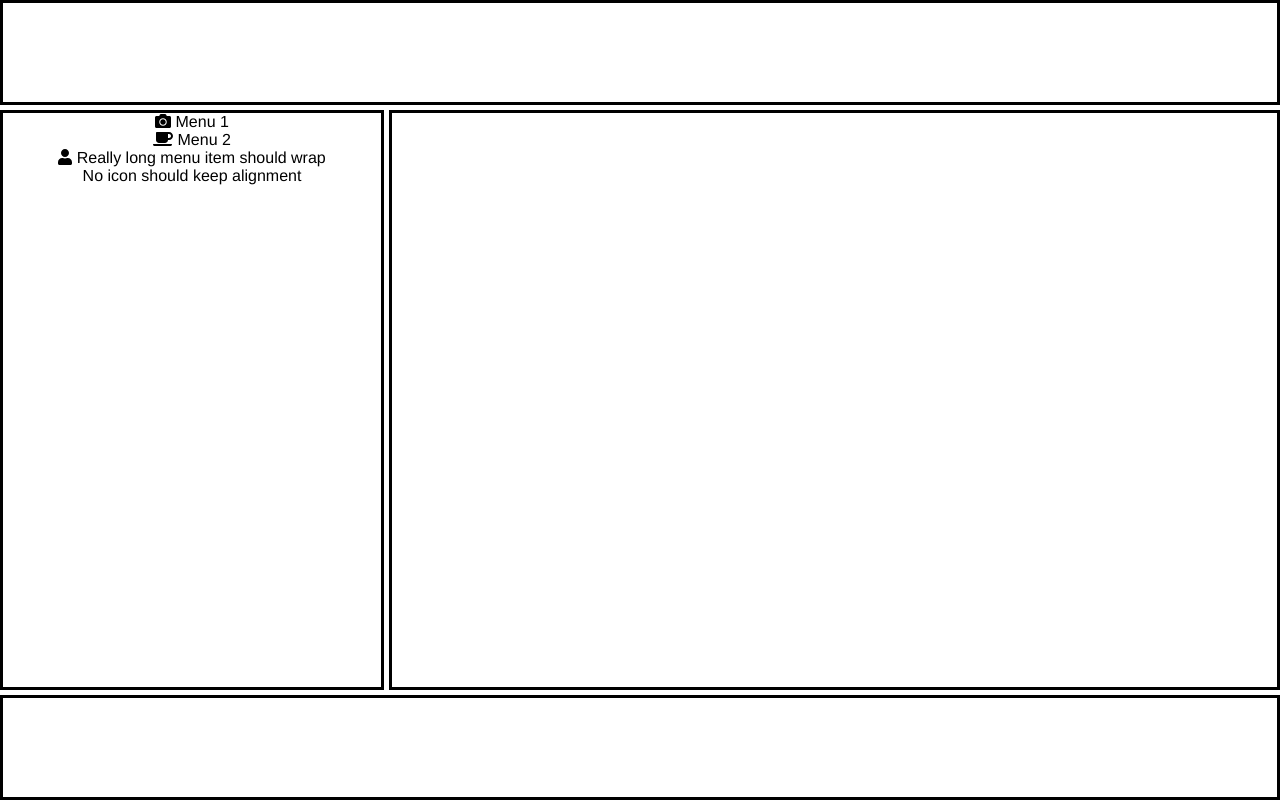
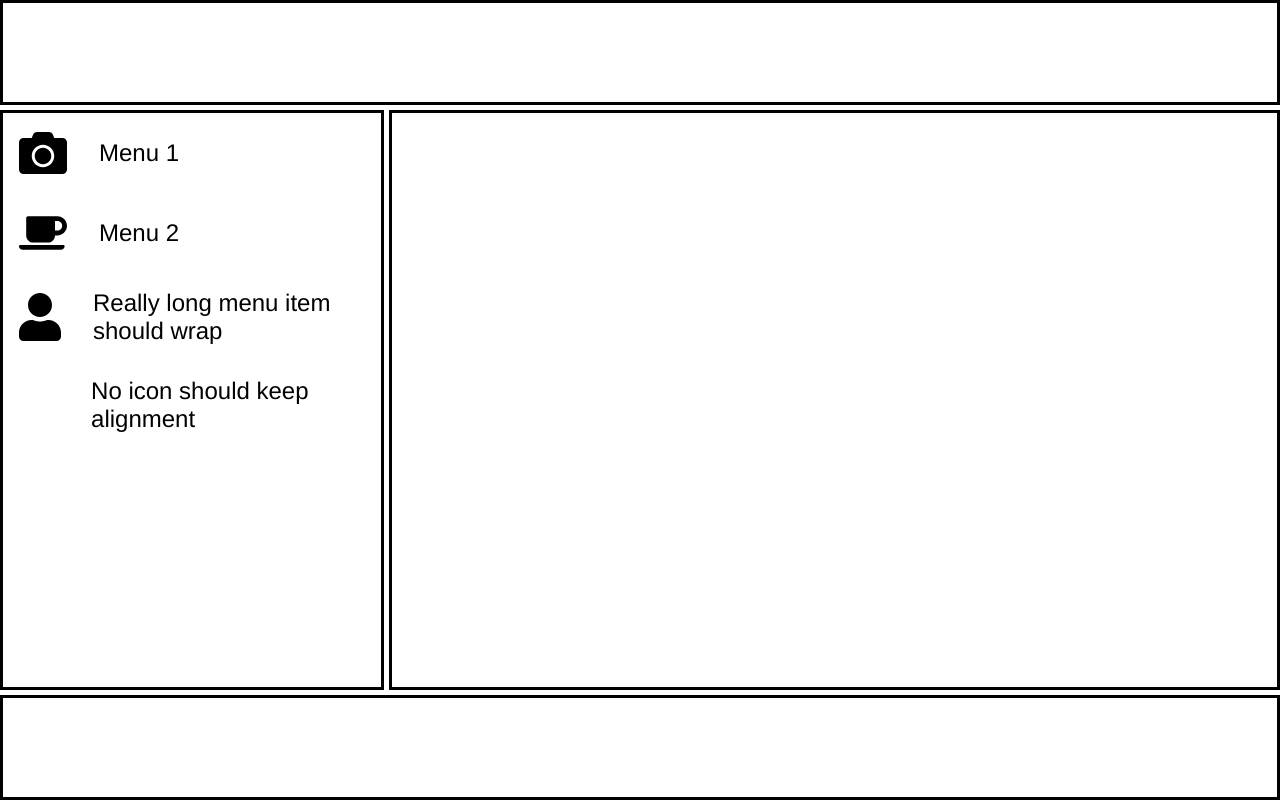
Before and after one commit to jvallon/ch5-vue-demo, a Vue app: page / in a window 1280 px wide. Built offline with nearby package versions, Linux system fonts and the light colour scheme.

Commit message:
feat: add styling

```diff
--- a/src/components/NavListItem.vue
+++ b/src/components/NavListItem.vue
@@ -26,5 +26,24 @@ export default {
 </script>
 
 <style lang="scss" scoped>
+.nav-list {
+  display: flex;
+  align-items: center;
+  justify-content: left;
 
+  #label {
+    grid-column: 2 / span 4;
+    font-size: 1.5rem;
+    margin: 1rem;
+    text-align: left;
+    hyphens: auto;
+  }
+
+  #icon {
+    height: 3rem;
+    width: 3rem;
+    padding: 1rem;
+    font-size: 2.5rem;
+  }
+}
 </style>
```
